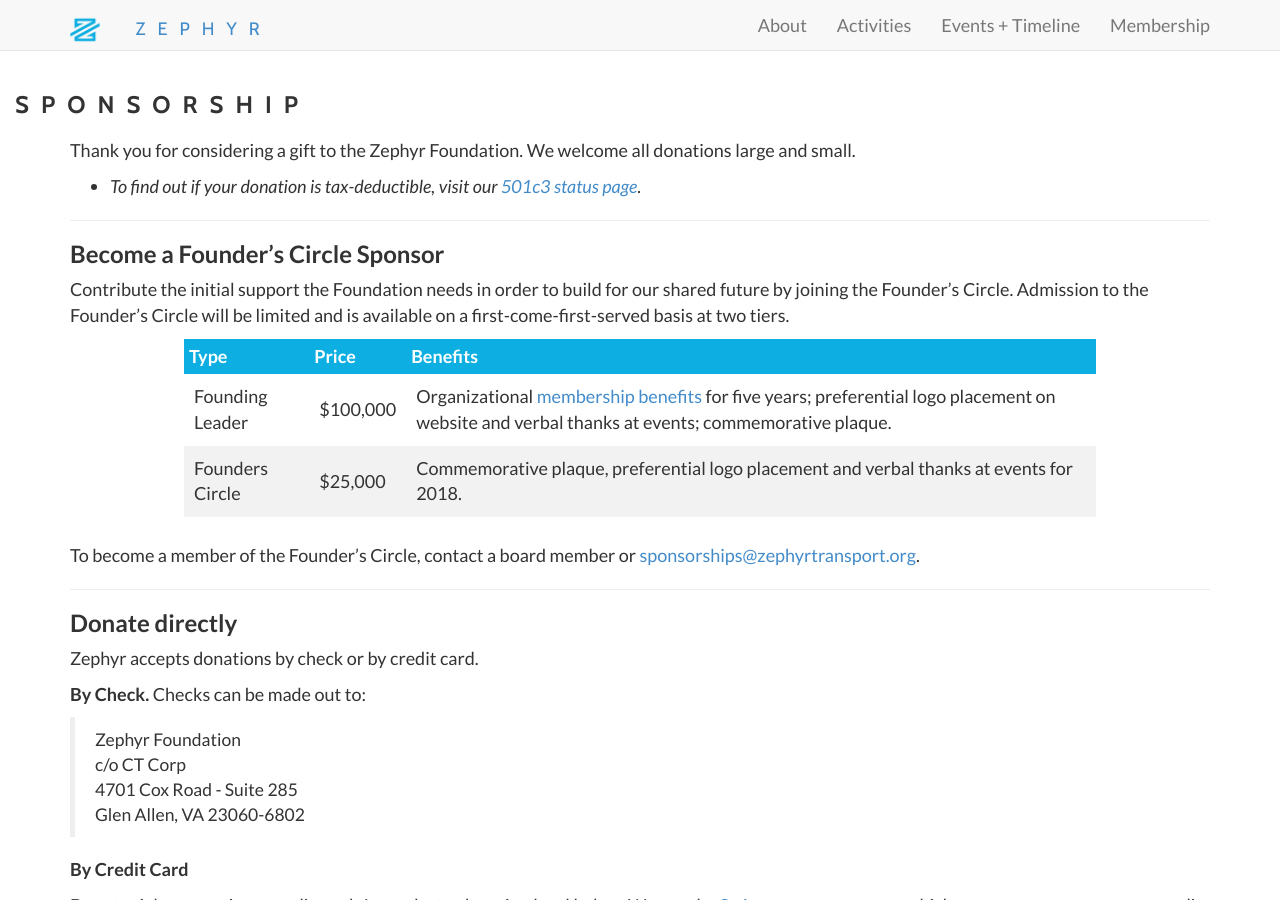
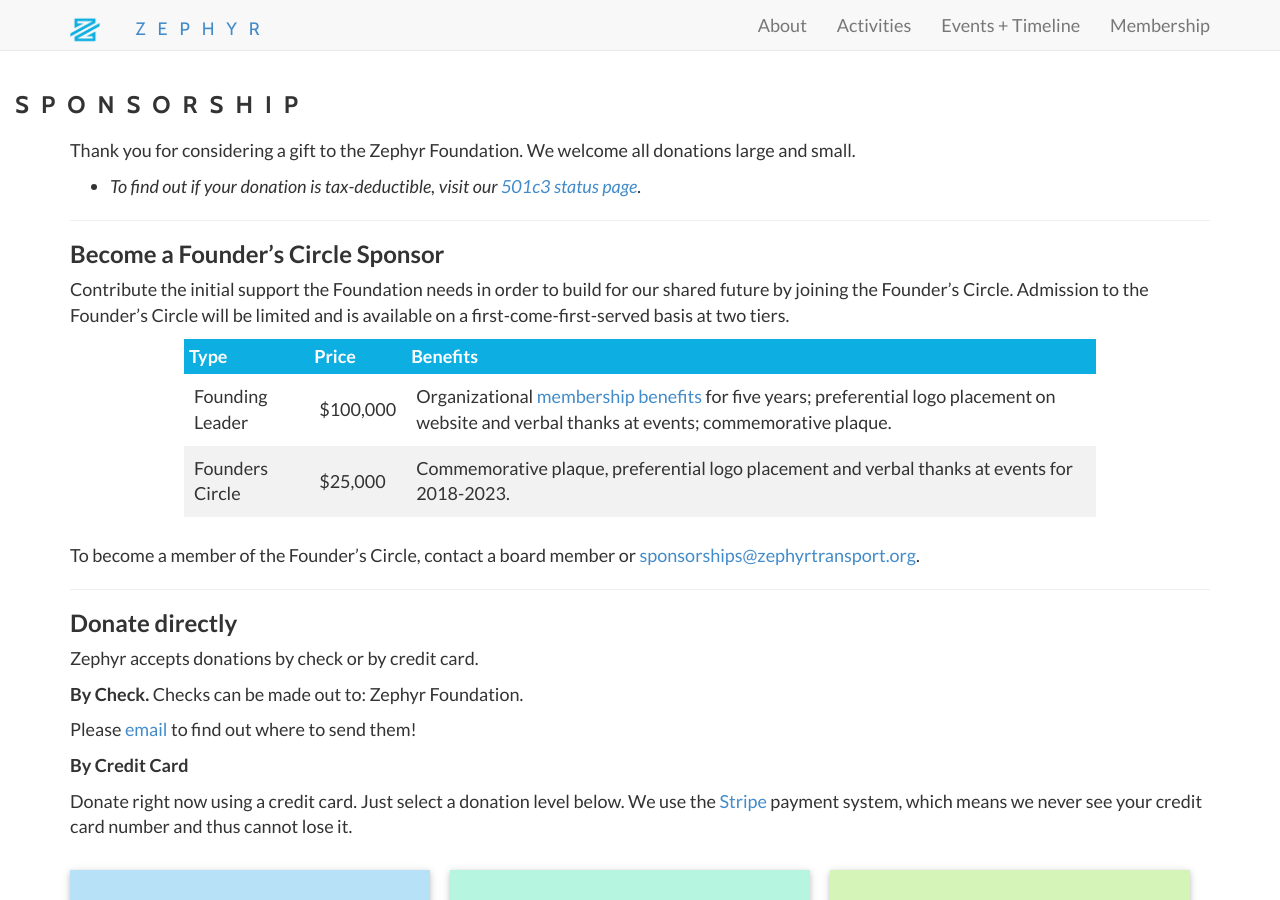
Before and after one commit to ZephyrTransport/zephyr-website, a Jekyll site: the page built from sponsor.md, in a window 1280 px wide and 900 px high. Built offline with Jekyll 4.4.1, drawn with Linux system fonts in a browser that asks for light colours; nearby versions of some CDN libraries.

```diff
--- a/sponsor.md
+++ b/sponsor.md
@@ -15,7 +15,7 @@
 **Type** | **Price** | **Benefits**
 --- | --- | ---
 Founding Leader | $100,000 | Organizational [membership benefits](/membership) for five years; preferential logo placement on website and verbal thanks at events; commemorative plaque.
-Founders Circle | $25,000 | Commemorative plaque, preferential logo placement and verbal thanks at events for 2018.
+Founders Circle | $25,000 | Commemorative plaque, preferential logo placement and verbal thanks at events for 2018-2023.
 
 <br/>
 To become a member of the Founder's Circle, contact a board member or [sponsorships@zephyrtransport.org](mailto://sponsorships@zephyrtransport.org).
@@ -27,11 +27,9 @@
 Zephyr accepts donations by check or by credit card.
 
 **By Check.** Checks can be made out to:
+Zephyr Foundation.
 
->Zephyr Foundation <br/>
->c/o CT Corp <br/>
->4701 Cox Road - Suite 285 <br/>
->Glen Allen, VA 23060-6802 <br/>
+Please [email](mailto://info@zephyrtransport.org) to find out where to send them!
 
 **By Credit Card**
 
```
